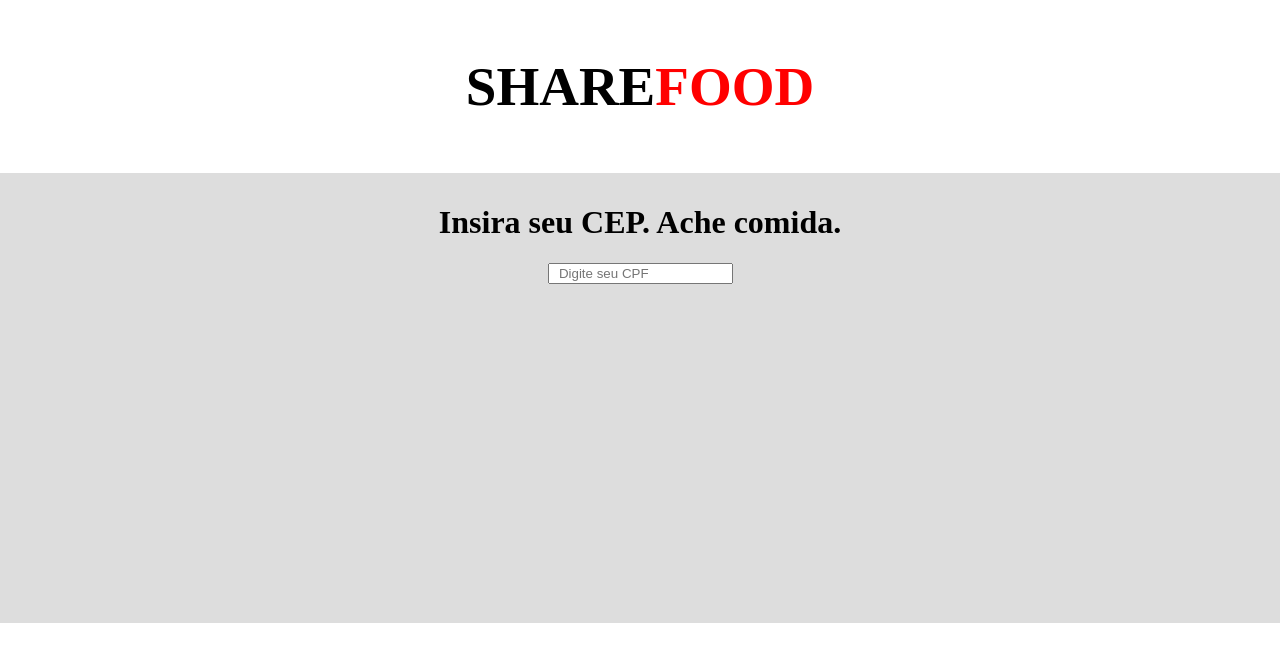
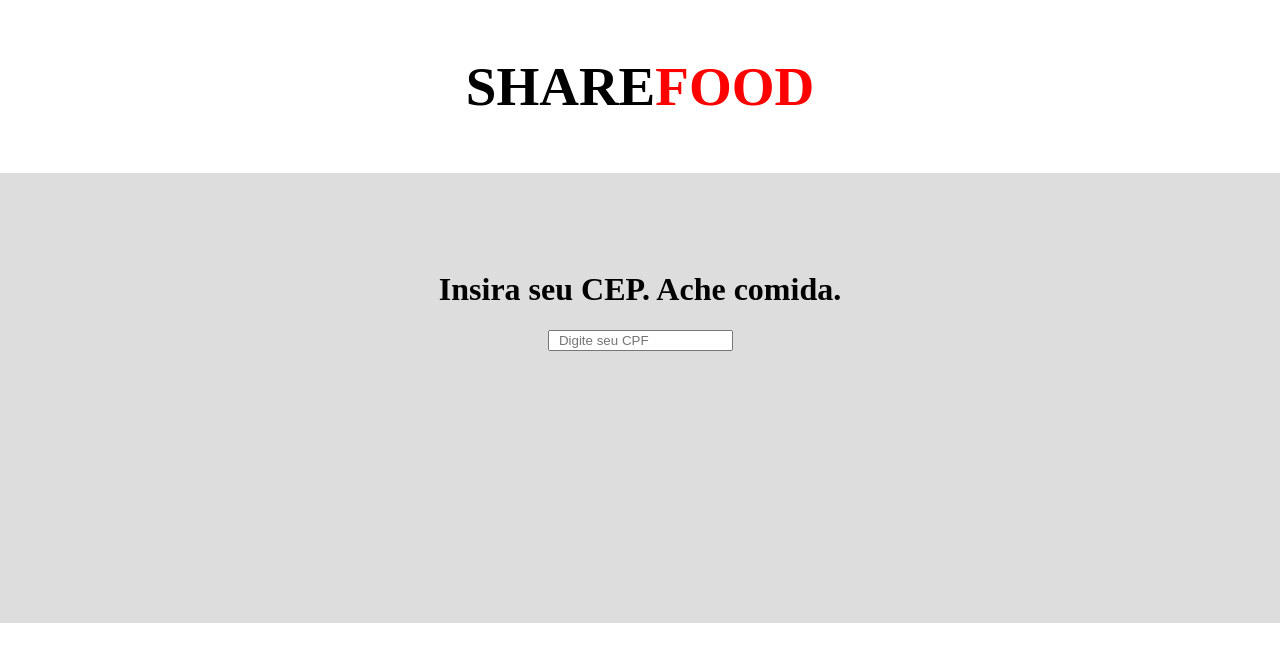
Before and after one commit to fernandofks/projeta-sexta-segunda-pagina, a plain HTML site: page index.html in a window 1280 px wide. Drawn offline with Linux system fonts and the light colour scheme.

Commit message:
thrid comid

```diff
--- a/css/style.css
+++ b/css/style.css
@@ -15,6 +15,9 @@ body {
     font-weight: bold;
 }
 
+#barra-de-busca{
+
+}
 
 /* Style the content */
 .content {
@@ -23,4 +26,5 @@ body {
     text-align: center;
     height: 450px;
     vertical-align: middle;
+    padding-top: 6%;
 }
--- a/index.html
+++ b/index.html
@@ -13,7 +13,7 @@
 
     <div class="content">
         <h1>Insira seu CEP. Ache comida.</h1>
-        <input id= "campo-de-texto-da-barra-de-busca" type="text" name="firstname" placeholder="  Digite seu CPF">
+        <input id= "barra-de-busca" type="text" name="firstname" placeholder="  Digite seu CPF">
     </div>
 
 </body>
```
